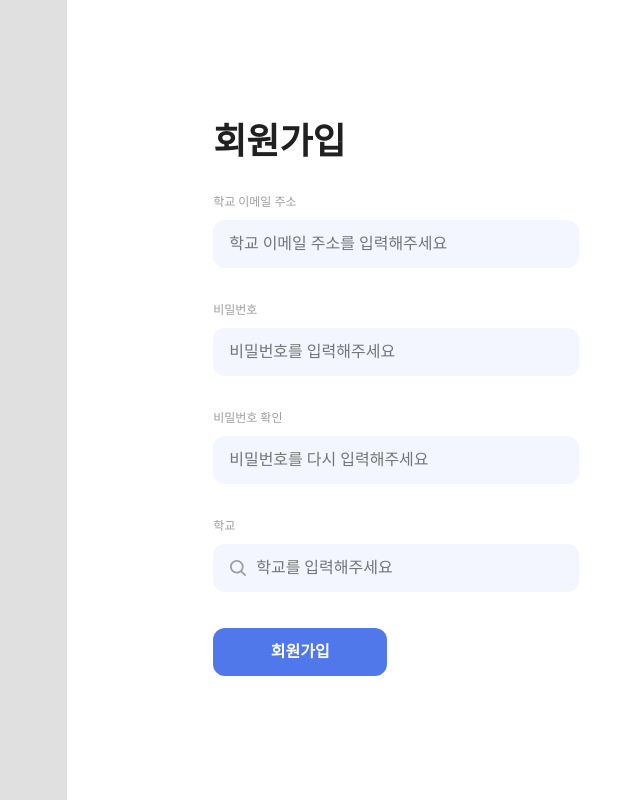
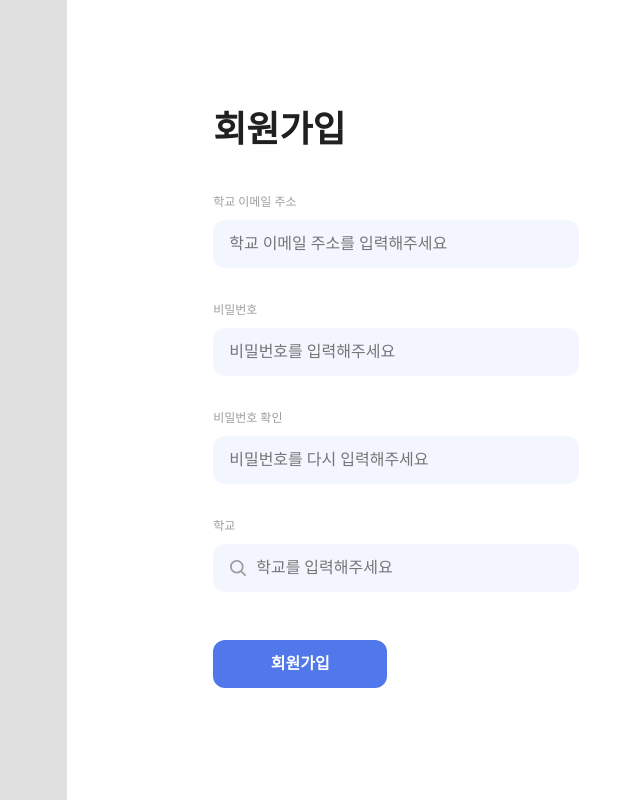
Before and after one commit to Bamdoliro/stupetition, a React (Create React App) app: page /join in a window 1280 px wide. Shown: the whole page, without its empty margins (496-1136 px from the left). Built offline with nearby package versions, Linux system fonts and the light colour scheme; no server answers.

Commit message:
ADD :: 완벼크한 퍼블리싱ㅋ

```diff
--- a/src/components/auth/Join/JoinContents/style.ts
+++ b/src/components/auth/Join/JoinContents/style.ts
@@ -5,9 +5,9 @@ export const Container = styled.div`
   display: flex;
   flex-direction: column;
   justify-content: center;
-  gap: 36px;
-  width: 100%;
-  height: 100%;
+  gap: 48px;
+  width: 64%;
+  height: 73.5%;
 `;
 
 export const Title = styled.div`
@@ -20,5 +20,5 @@ export const InputWrap = styled.div`
   display: flex;
   flex-direction: column;
   gap: 36px;
-  width: 64%;
+  width: 100%;
 `;
--- a/src/components/auth/Join/SchoolContents/style.ts
+++ b/src/components/auth/Join/SchoolContents/style.ts
@@ -6,8 +6,8 @@ export const Container = styled.div`
   flex-direction: column;
   justify-content: center;
   gap: 48px;
-  width: 100%;
-  height: 100%;
+  width: 64%;
+  height: 73.5%;
 `;
 
 export const Title = styled.div`
@@ -19,13 +19,13 @@ export const Title = styled.div`
 export const Wrap = styled.div`
   display: flex;
   flex-direction: column;
-  width: 64%;
-  height: 60%;
+  height: 100%;
+  width: 100%;
 `;
 
 export const SchoolWrap = styled.ul`
-  height: 67.2%;
-  max-height: 67.2%;
+  height: 100%;
+  max-height: 100%;
   overflow: auto;
 `;
 
--- a/src/components/auth/Join/style.ts
+++ b/src/components/auth/Join/style.ts
@@ -15,6 +15,9 @@ export const Join = styled.div`
 `;
 
 export const Wrap = styled.div`
+  display: flex;
+  flex-direction: column;
+  justify-content: center;
   padding-left: 9.125rem;
   width: 56%;
   height: 100%;
```
